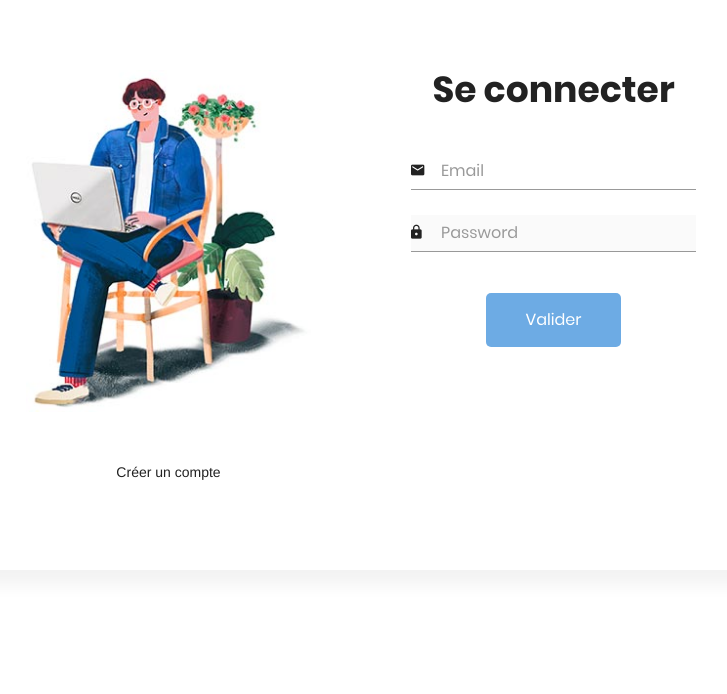
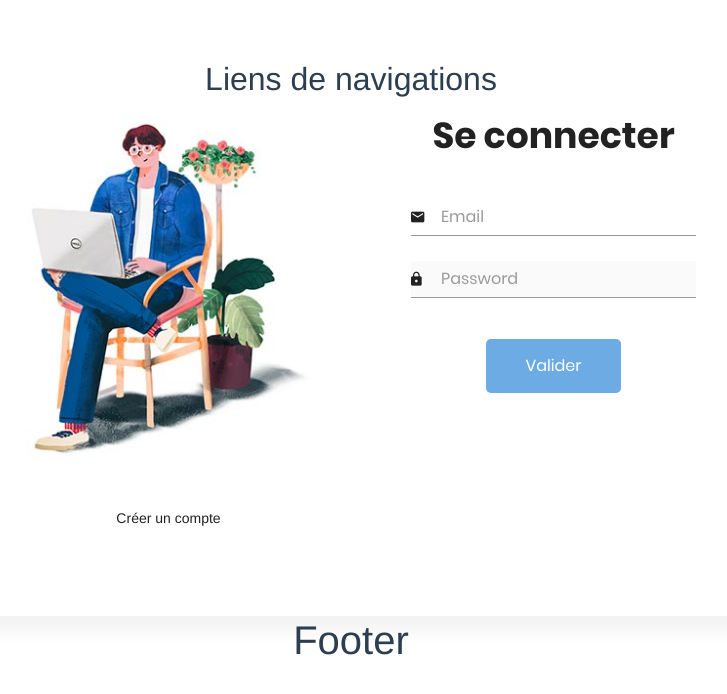
Before and after one commit to iTeam-S/SUP-s-Life, a Vue app: page / in a window 1280 px wide. Shown: the top 694 px of the page, without its empty margins (289-1016 px from the left). Built offline with nearby package versions, Linux system fonts and the light colour scheme.

Commit message:
MISE EN PLACE DES COMPONENTS
 composants footer.vue et navbar.vue

```diff
--- /dev/null
+++ b/src/components/footer.vue
@@ -0,0 +1,30 @@
+<template>
+
+    <div><h1>Footer</h1></div>
+
+</template>
+
+
+<script>
+export default {
+  name: 'Footer',
+
+  data (){
+    return {
+      suffix : 'footer'
+    }
+  },
+
+  methods: {
+    changePage(p){
+      this.suffix = p
+      console.log(this.suffix)
+    }
+  }
+}
+</script>
+
+
+<style scoped>
+
+</style>
--- /dev/null
+++ b/src/components/navbar.vue
@@ -0,0 +1,31 @@
+<template>
+
+ <div><h2>Liens de navigations</h2></div>
+
+
+</template>
+
+<script>
+  export default {
+     name: 'Navbar',
+
+  data (){
+    return {
+      suffix : 'navbar'
+    }
+  },
+
+  methods: {
+    changePage(p){
+      this.suffix = p
+      console.log(this.suffix)
+    }
+  }
+}
+</script>
+
+
+
+<style scoped>
+
+</style>
--- a/src/views/Home.vue
+++ b/src/views/Home.vue
@@ -1,19 +1,26 @@
 <template>
   <div class="home">
     <!-- <img alt="Vue logo" src="../assets/logo.png"> -->
+	<Navbar/>
     <Sign/>
+	<Footer/>
   </div>
 </template>
 
 <script>
 // @ is an alias to /src
+import Navbar from '@/components/navbar.vue'
 import Sign from '@/components/sign.vue'
+import Footer from '@/components/footer.vue'
+
 
 export default {
 	name: 'Home',
 
 	components: {
-		Sign
+		Sign,
+		Footer,
+		Navbar
 	},
 
 	beforeMount(){
```
Also changed, not shown: src/router/index.js (+3 -5 lines).
